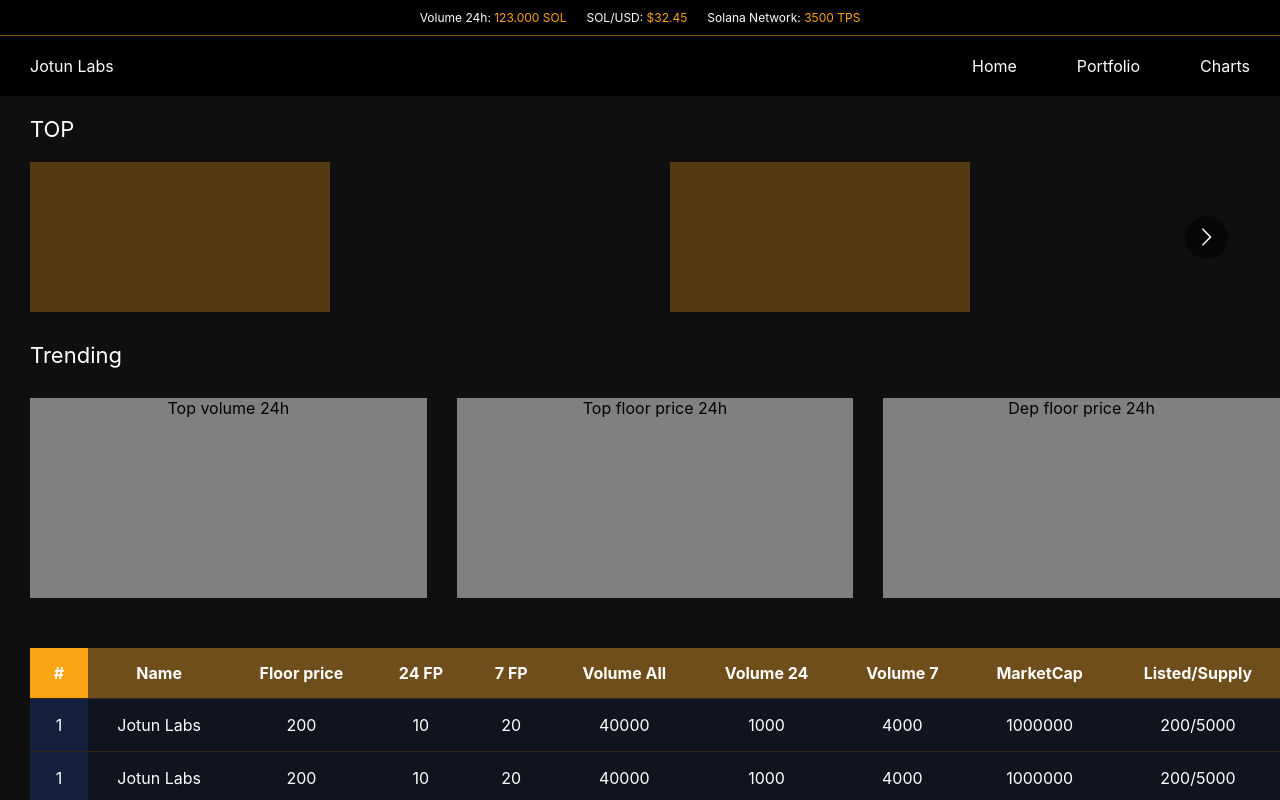
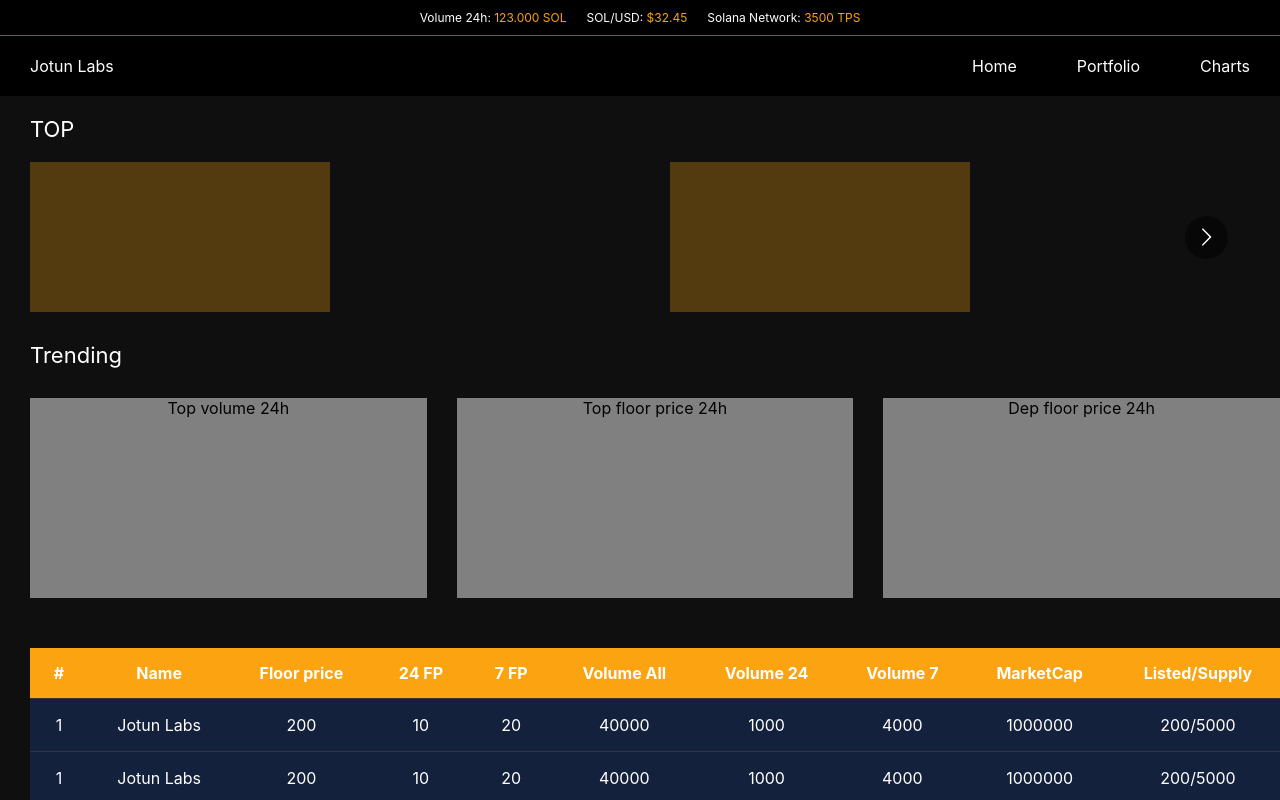
Before and after one commit to aitorpalleja/nftmarketcap-frontEnd, a React (Create React App) app: page / in a window 1280 px wide. Shown: the top 800 px of the page. Built offline with nearby package versions, Linux system fonts and the light colour scheme.

Commit message:
fix color table colors

```diff
--- a/src/Components/Dashboard/Dashboard.scss
+++ b/src/Components/Dashboard/Dashboard.scss
@@ -8,29 +8,35 @@
 .dashboard_container {
 
     margin-left: 30px;
-    overflow-x:auto;
+    overflow-x: auto;
 }
+
 thead {
-    background-color: rgba(252, 163, 17, 0.5);
     height: 50px;
+
 }
 
 table,
 td,
 th {
     border-bottom: 1px solid rgba(252, 163, 17, 0.15);
-    background-color: rgba(20, 33, 61, 0.2);
     padding-left: 20px;
     padding-right: 20px;
+}
+
+th{
+    background-color: rgba(252, 163, 17);
+}
+
+table,
+td {
+    background-color: rgba(20, 33, 61);
 }
 
 table {
     border-collapse: collapse;
     width: 1370px;
-    table-layout:auto;
-
-
-
+    table-layout: auto;
 }
 
 td {
@@ -39,20 +45,18 @@
     text-align: center;
 }
 
-th.dashboard_name{
+th.dashboard_name {
     position: sticky !important;
     left: 0px;
     opacity: 1;
-    background-color: rgba(252, 163, 17, 1);
 
 
 }
 
-td.dashboard_name{
+td.dashboard_name {
     position: sticky !important;
     left: 0px;
     opacity: 1;
-    background-color: rgba(20, 33, 61, 1);
 
 
 }
```
